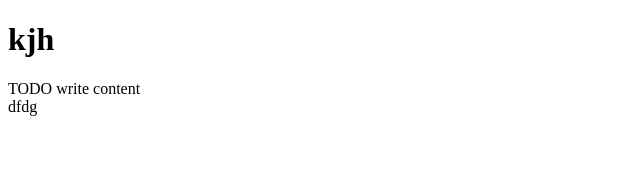
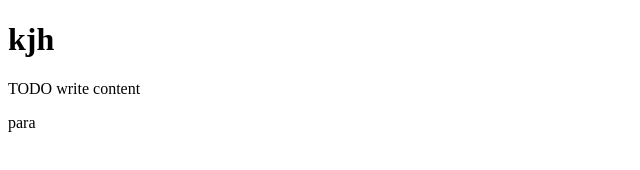
Before and after one commit to albertaljeanpierre/stats, a plain HTML site: page index.html in a window 1280 px wide. Shown: the full height of the page, 0-640 px from the left. Drawn offline with Linux system fonts and the light colour scheme.

Commit message:
initial commit2

```diff
--- a/index.html
+++ b/index.html
@@ -8,6 +8,6 @@
     <body>
         <h1>kjh</h1>
         <div>TODO write content</div>
-        dfdg
+        <P>para</P>
     </body>
 </html>
```
